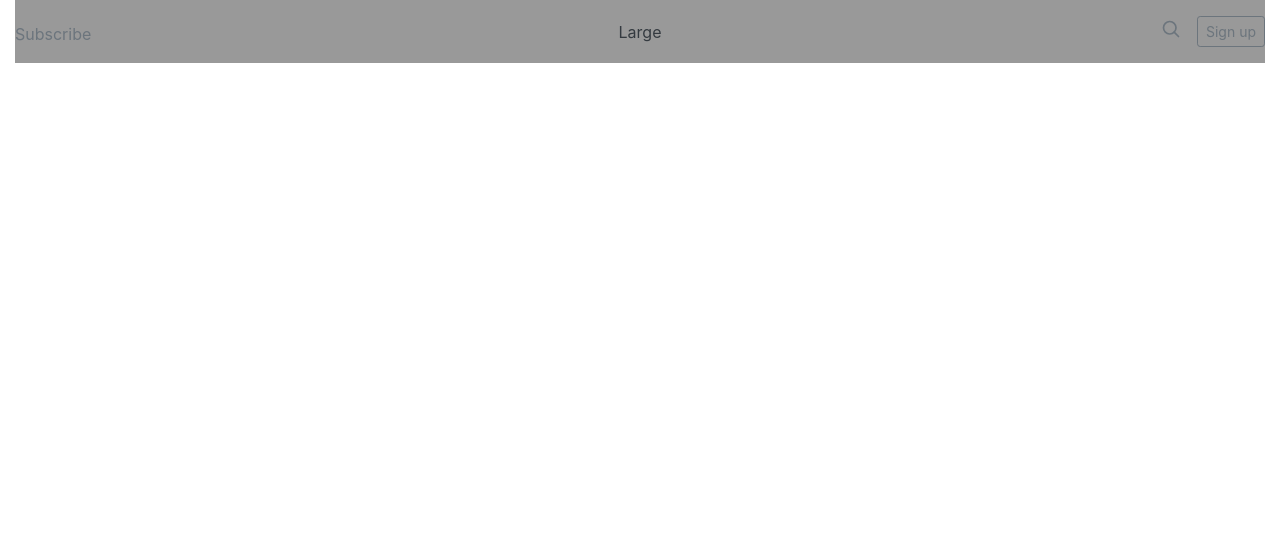
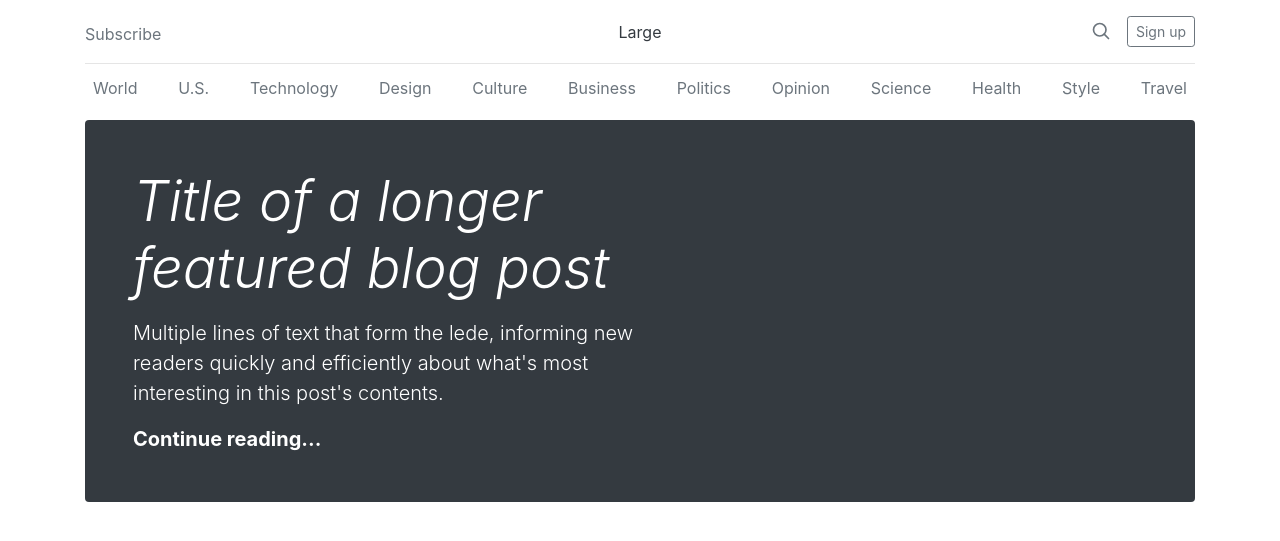
Before and after one commit to rationalgaze/we-moe, a CodeIgniter app: the page made by application/views/templates/header.php in a window 1280 px wide. Shown: the top 541 px of the page. Run offline with CodeIgniter, Linux system fonts and the light colour scheme; some libraries are stand-ins or nearby versions; some web fonts are replaced.

Commit message:
some layouts

```diff
--- a/application/views/templates/footer.php
+++ b/application/views/templates/footer.php
@@ -1,6 +1,7 @@
   </div>
       </div>
     </main>
+    </div>
     <footer class="blog-footer">
       <p>
         <a href="<?php echo base_url(); ?>" class="logo">
@@ -11,6 +12,5 @@
     </footer>
     <script src="<?php echo base_url(); ?>js/bootstrap.min.js"></script>
     <script src="<?php echo base_url(); ?>js/main.js"></script>
-  </div>
 </body>
 </html>
--- a/application/views/templates/header.php
+++ b/application/views/templates/header.php
@@ -12,7 +12,7 @@
     <link href="https://fonts.googleapis.com/css?family=Patua+One" rel="stylesheet">
 </head>
 <body>
-  <div class="container-fluid">
+  <div class="container">
     <header class="blog-header py-3">
       <div class="row flex-nowrap justify-content-between align-items-center">
         <div class="col-4 pt-1">
@@ -29,6 +29,29 @@
         </div>
       </div>
     </header>
+    <div class="nav-scroller py-1 mb-2">
+      <nav class="nav d-flex justify-content-between">
+        <a class="p-2 text-muted" href="#">World</a>
+        <a class="p-2 text-muted" href="#">U.S.</a>
+        <a class="p-2 text-muted" href="#">Technology</a>
+        <a class="p-2 text-muted" href="#">Design</a>
+        <a class="p-2 text-muted" href="#">Culture</a>
+        <a class="p-2 text-muted" href="#">Business</a>
+        <a class="p-2 text-muted" href="#">Politics</a>
+        <a class="p-2 text-muted" href="#">Opinion</a>
+        <a class="p-2 text-muted" href="#">Science</a>
+        <a class="p-2 text-muted" href="#">Health</a>
+        <a class="p-2 text-muted" href="#">Style</a>
+        <a class="p-2 text-muted" href="#">Travel</a>
+      </nav>
+    </div>
+    <div class="jumbotron p-3 p-md-5 text-white rounded bg-dark">
+      <div class="col-md-6 px-0">
+        <h1 class="display-4 font-italic">Title of a longer featured blog post</h1>
+        <p class="lead my-3">Multiple lines of text that form the lede, informing new readers quickly and efficiently about what's most interesting in this post's contents.</p>
+        <p class="lead mb-0"><a href="#" class="text-white font-weight-bold">Continue reading...</a></p>
+      </div>
+    </div>
     <main>
       <div class="row">
         <div class="col column">
--- a/styles/main.css
+++ b/styles/main.css
@@ -1,5 +1,17 @@
-header {
-  background-color: #999;
+body {
+  margin: 0;
+  font-family: -apple-system,BlinkMacSystemFont,"Segoe UI",Roboto,"Helvetica Neue",Arial,sans-serif,"Apple Color Emoji","Segoe UI Emoji","Segoe UI Symbol";
+  font-size: 1rem;
+  font-weight: 400;
+  line-height: 1.5;
+  color: #212529;
+  text-align: left;
+  background-color: #fff;
+}
+
+.blog-header {
+    line-height: 1;
+    border-bottom: 1px solid #e5e5e5;
 }
 
 .blog-footer {
```
Lines whose indentation alone changed are shown as unchanged.
